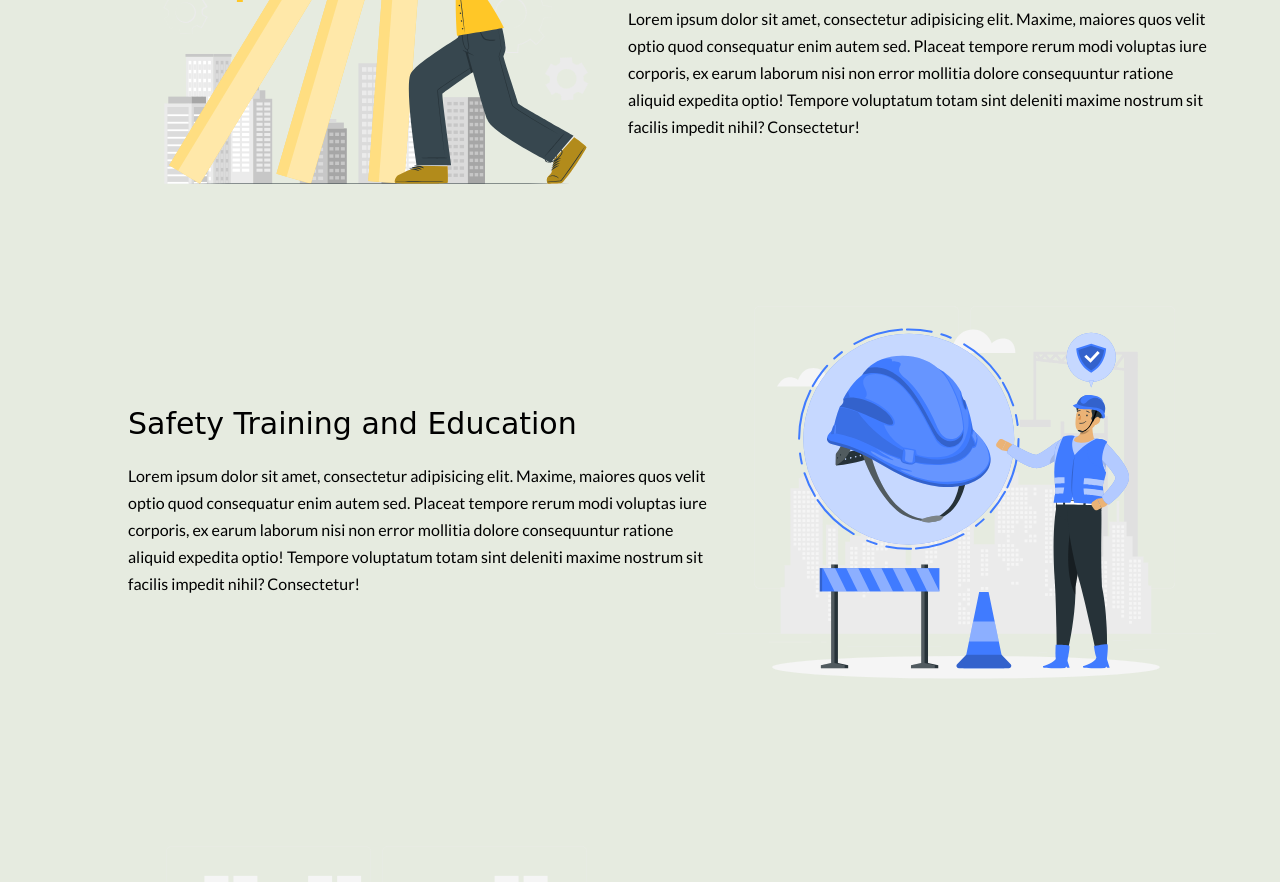
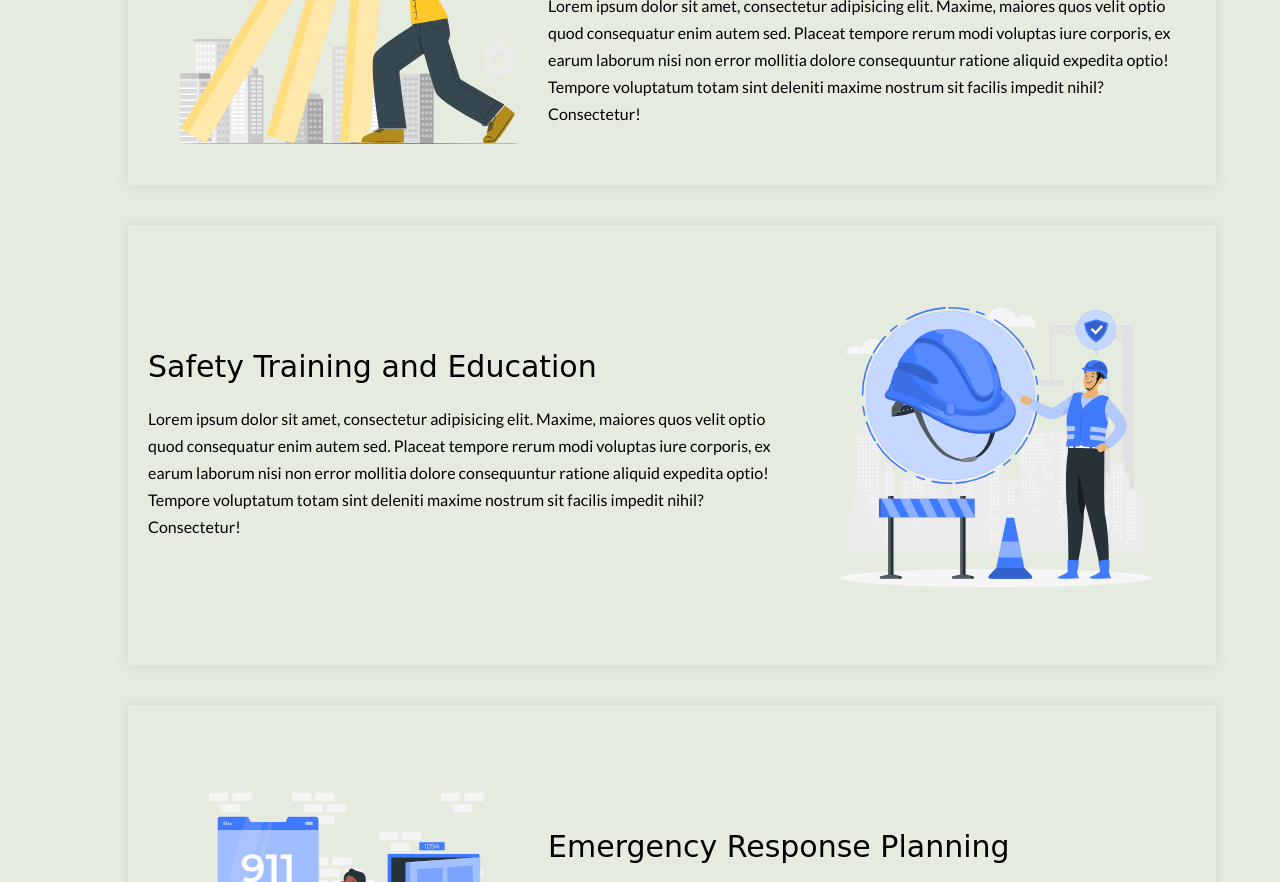
Before and after one commit to highfee/aceso-landing-page, a website built with Vite: page services.html in a window 1280 px wide. Shown: the part 644-1526 px from the top of the page. Built offline with nearby package versions, Linux system fonts and the light colour scheme; a web font is replaced by a local one.

Commit message:
added services page

```diff
--- a/style.css
+++ b/style.css
@@ -51,6 +51,13 @@
   transform: rotate(-45deg);
   z-index: 4;
 }
+.services > div {
+  box-shadow: 0 0 12px rgba(0, 0, 0, 0.1);
+  padding: 20px;
+}
+.services img {
+  max-width: 400px !important;
+}
 
 @media screen and (min-width: 1000px) {
   .hero.cut::after {
```
